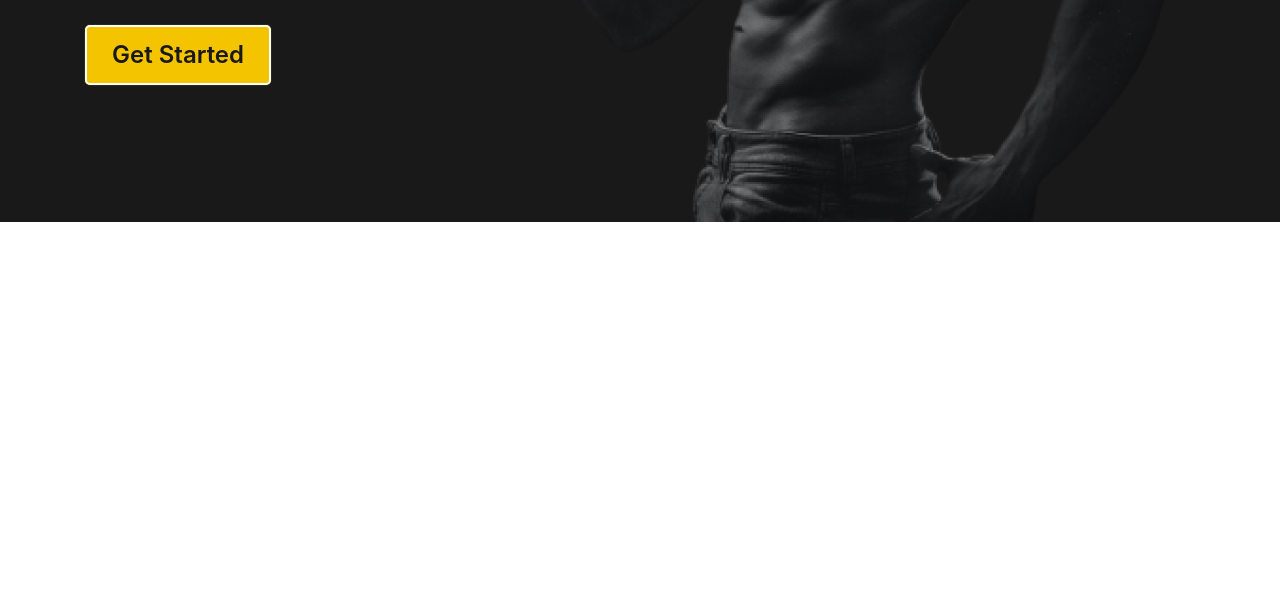
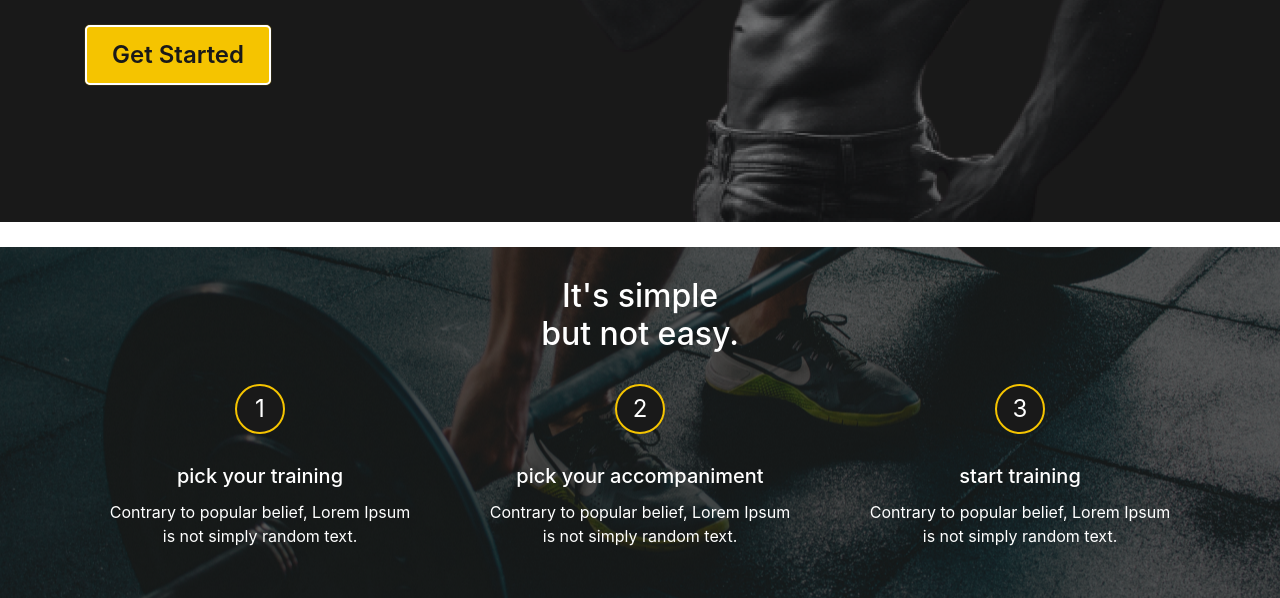
Before and after one commit to dgleyramos1/theus-personal, a plain HTML site: page index.html in a window 1280 px wide. Shown: the part 553-1151 px from the top of the page. Before the commit the page ends 800 px from the top, so only its background shows below. Drawn offline with nearby package versions, Linux system fonts and the light colour scheme.

Commit message:
Criada a seção pick

```diff
--- a/assets/css/style.css
+++ b/assets/css/style.css
@@ -93,6 +93,40 @@ header{
 }
 
 
+/*==========Pick==========*/
+#pick{
+    background-color: var(--first-color);
+    color: white;
+    padding-top: 30px;
+    padding-bottom: 30px;
+}
+#pick h2{
+    margin-bottom: 20px;
+}
+.card{
+    background-color: transparent !important;
+    color: white;
+    border: none !important;
+}
+.card-head{
+    height: 70px;
+    display: flex;
+    justify-content: center;
+    align-items: center;
+}
+
+.pick-head{
+    color: white;
+    width: 50px;
+    height: 50px;
+    border-radius: 50%;
+    border: 2px solid var(--secondary-color);
+    display: flex;
+    justify-content: center;
+    align-items: center;
+    font-size: 1.5rem;
+}
+
 
 
 
@@ -104,7 +138,16 @@ header{
 
 /*Dispositivos médios (tablets com 768px ou mais)*/
 @media (min-width: 768px) {
-
+    /*==========Pick==========*/
+    #pick{
+        background-image: url("../img/bg-pick.png");
+        background-position: center;
+        background-attachment: cover;
+        background-repeat: no-repeat;
+    }
+    .pick-head{
+        background-color: var(--first-color);
+    }
 }
 
 /* Dispositivos large (desktops com 992px ou mais)*/
--- a/index.html
+++ b/index.html
@@ -50,6 +50,7 @@
     </header>
     <!--Fim Header-->
     <main>
+        <!--Inicio do painel principal-->
         <section id="painel">
             <div class="container">
                 <div class="row">
@@ -64,6 +65,65 @@
                 </div>
             </div>
         </section>
+        <!--Fim do painel principal-->
+
+        <!--Inicio da seção pick-->
+        <section id="pick">
+            <div class="container text-center">
+                <h2>It's simple<br>but not easy.</h2>
+                <div class="row">
+                    <div class="col-md-4">
+                        <div class="card">
+                            <div class="card-head">
+                                <div class="pick-head">
+                                    1
+                                </div>
+
+                            </div>
+                            <div class="card-body">
+                                <h5 class="card-title">pick your training</h5>
+                                <p class="card-text">
+                                    Contrary to popular belief, Lorem Ipsum is not simply random text.
+                                </p>
+                            </div>
+                        </div>
+                    </div>
+                    <div class="col-md-4">
+                        <div class="card">
+                            <div class="card-head">
+                                <div class="pick-head">
+                                    2
+                                </div>
+
+                            </div>
+                            <div class="card-body">
+                                <h5 class="card-title">pick your accompaniment</h5>
+                                <p class="card-text">
+                                    Contrary to popular belief, Lorem Ipsum is not simply random text.
+                                </p>
+                            </div>
+                        </div>
+                    </div>
+                    <div class="col-md-4">
+                        <div class="card">
+                            <div class="card-head">
+                                <div class="pick-head">
+                                    3
+                                </div>
+
+                            </div>
+                            <div class="card-body">
+                                <h5 class="card-title">start training</h5>
+                                <p class="card-text">
+                                    Contrary to popular belief, Lorem Ipsum is not simply random text.
+                                </p>
+                            </div>
+                        </div>
+                    </div>
+                </div>
+            </div>
+        </section>
+        <!--Fim da seção pick-->
     </main>
 
     <!-- Optional JavaScript -->
```
Also changed, not shown: assets/img/bg-pick.png (added), assets/img/one.png (added), 1 other file.
